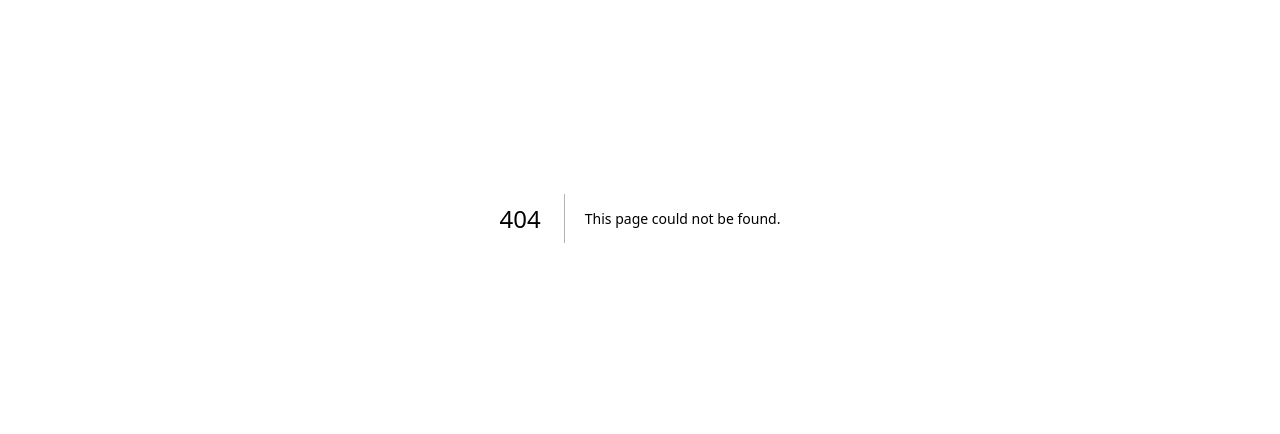
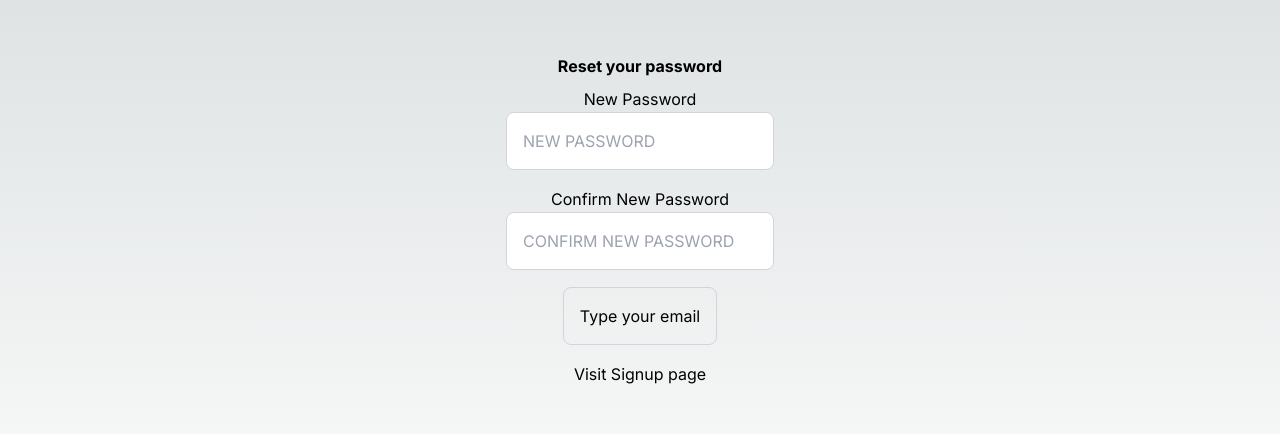
Before and after one commit to CiscoMerchan/auth-nextjs-app, a Next.js app: page /resetpassword/newpassword in a window 1280 px wide. Before the commit this address had no page. Shown: the part 182-616 px from the top of the page. Built offline with nearby package versions, Linux system fonts and the light colour scheme.

Commit message:
new file:   src/app/resetpassword/newpassword/page.tsx modified:   src/app/resetpassword/emailverification/page.tsx

```diff
--- /dev/null
+++ b/src/app/resetpassword/newpassword/page.tsx
@@ -0,0 +1,134 @@
+"use client";
+import React, { useEffect, useState } from 'react';
+import Link from 'next/link';
+import { useRouter } from 'next/navigation';
+import axios from 'axios';
+import toast from 'react-hot-toast';
+
+const UseNewPassword = () => {
+    // Initialize router for page navigation
+    const router = useRouter();
+
+    // State to store the user's new password
+    const [userNewPassword, setUserNewPassword] = useState({
+      password1: '',
+      password2:''
+    });
+
+
+    // State to control the "Reset Password" button's state
+    const [buttonDisable, setButtonDisable] = useState(true);
+
+    // State to manage loading state
+    const [loading, setLoading] = useState(false);
+
+    // STORE TOKEN FROM THE BROWSER
+    const [token, setToken] = useState('');
+    // to recover and render user name
+
+
+
+
+/*################### EMAIL VERIFICATION COMPONET ################ */
+// Define the EmailVerification component
+  const onClikNewPassword = async () => {
+    try {
+      setLoading(true);
+      console.log('before route' ,userNewPassword)
+    //   CHECK IF BOTH INPUT PASSWORDS ARE THE SAME
+      if (userNewPassword.password1 !== userNewPassword.password2){
+        console.log("both password needs to match", userNewPassword)
+        setLoading(false)
+        // ADD A MESSAGE FOR THE USER
+      }
+      // Send a request to the server to check the email
+      const response = await axios.post('/api/users/resetpassword/newpassword', {
+        password: userNewPassword.password1,
+        token: token,
+      });
+
+      // Log the result and set the state to activate the "code verification" component
+      console.log('password in db:', response.data);
+
+
+      router.push('/login');
+
+    } catch (error: any) {
+
+      console.error('Email check failed:', error.message);
+
+      // Display an error toast if email check fails
+      toast.error(error.message);
+    } finally {
+      setLoading(false);
+    }
+  };
+
+//   GET TOKEN GROM THE BROWSER
+useEffect(() => {
+    const urlToken = window.location.search.split("=")
+    [1];
+    setToken(urlToken||"");
+}, []);
+
+  // PASSWORDS: Use the useEffect hook to enable/disable the button based on user input
+  useEffect(() => {
+    setButtonDisable(userNewPassword.password1.length === 0 && userNewPassword.password2.length === 0);
+  }, [userNewPassword]);
+
+  return (
+    <div className="flex flex-col items-center justify-center min-h-screen py-2">
+
+        <div className='flex flex-col items-center justify-center min-h-screen py-2'>
+          <h1 className="font-bold mb-2 items-center justify-center">
+            {loading ? 'New Password ...' : 'Reset your password'}
+          </h1>
+          <hr />
+          {/* Confirme new password */}
+          <label  htmlFor="newpassword">New Password</label>
+          <hr />
+          <input
+            className="p-4 border border-gray-300 rounded-lg mb-4 focus:outline-none"
+            id="newpassword"
+            type="text"
+            value={userNewPassword.password1}
+            onChange={(e) => setUserNewPassword((prevState) => ({
+                ...prevState,
+                password1: e.target.value,
+              }))}
+            placeholder="NEW PASSWORD"
+          />
+          {/* Confirm new password */}
+          <hr />
+          <label  htmlFor="confirmnewpassword">Confirm New Password</label>
+          <hr />
+          <input
+            className="p-4 border border-gray-300 rounded-lg mb-4 focus:outline-none"
+            id="confirmnewpassword"
+            type="text"
+            value={userNewPassword.password2}
+            onChange={(e) => setUserNewPassword((prevState) => ({
+                ...prevState,
+                password2: e.target.value,
+              }))}
+            placeholder="CONFIRM NEW PASSWORD"
+          />
+          <hr />
+          <button
+            onClick={onClikNewPassword}
+            className="p-4 border border-gray-300 rounded-lg mb-4 focus:outline-none hover:bg-black hover:text-white"
+            disabled={buttonDisable}
+          >
+            {buttonDisable ? 'Type your email' : 'Press to get a Code'}
+          </button>
+          <hr />
+          <Link className="mb-3" href="/signup">
+            Visit Signup page
+          </Link>
+        </div>
+
+    </div>
+  );
+};
+
+export default UseNewPassword;
```
